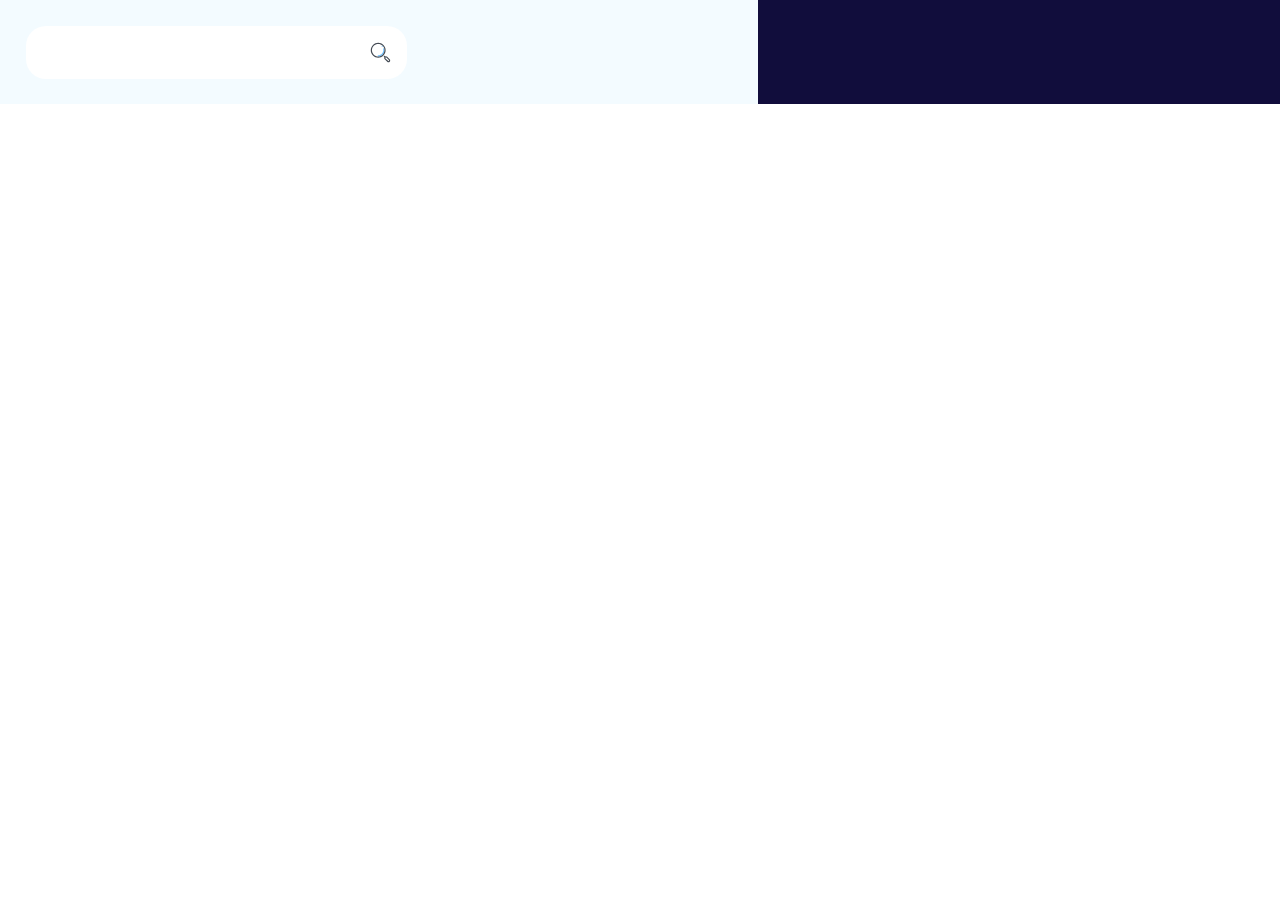
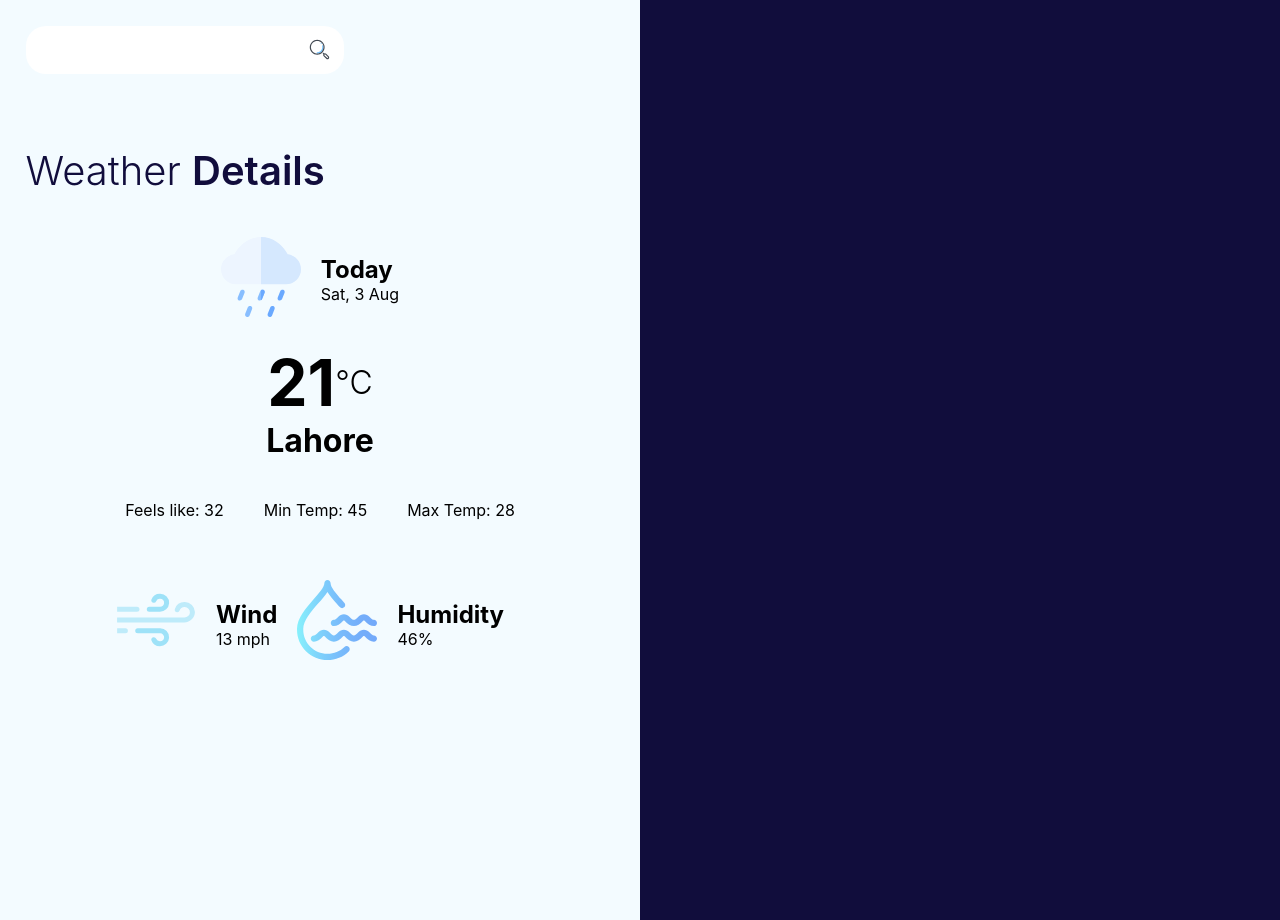
Before and after one commit to SulemanRasheed132446/weather-app, a React (Create React App) app: page / in a window 1280 px wide. Before the commit the page ends 800 px from the top, so only its background shows below. Built offline with nearby package versions, Linux system fonts and the light colour scheme.

Commit message:
created the weather box component

```diff
--- a/src/App.js
+++ b/src/App.js
@@ -1,11 +1,16 @@
 
+import { useEffect } from 'react';
 import './App.scss';
 import Header from './components/Header';
+import WeatherDetails from './components/WeatherDetails';
 
 function App() {
+  useEffect(() => {
+  }, [])
   return (
     <div >
      <Header />
+     <WeatherDetails/>
     </div>
   );
 }
--- a/src/App.scss
+++ b/src/App.scss
@@ -3,3 +3,27 @@
 .container {
   padding: 0% 3%;
 }
+h1 , h2, p {
+ margin:0
+}
+
+.flex-row {
+  display: flex;
+}
+
+.flex-col {
+  display: flex;
+  flex-direction: column;
+}
+
+.justify-between {
+  justify-content: space-between
+}
+
+.align-center {
+  align-items: center;
+}
+
+.container {
+  padding: 20px;
+}
--- a/src/components/Header/styles.module.scss
+++ b/src/components/Header/styles.module.scss
@@ -1,17 +1,18 @@
 .header {
   display: flex;
+  height:15vh
 }
 
-.header div {
-  padding: 2%;
+.header > div {
+  padding: 2% ;
+  width:50%
 }
 .header > div:nth-of-type(2) {
   background-color: #110d3c;
-  width: 40%;
+
 }
 .header > div:nth-of-type(1) {
   background-color: #f3fbff;
-  width: 60%;
 }
 
 input {
@@ -30,4 +31,5 @@ input:focus {
   border-radius: 20px;
   width: 50%;
   align-items: center;
+  padding: 2%;
 }
--- /dev/null
+++ b/src/components/WeatherBox/index.js
@@ -0,0 +1,67 @@
+import React from 'react'
+import styles from "./styles.module.scss";
+import rain from "../../assets/rain.svg";
+import humidity from "../../assets/humidity.svg";
+import wind from "../../assets/wind.svg";
+const WeatherBox = () => {
+    return (
+        <div style={{ color: "black" }}>
+        <h2 className={styles.title}>
+          Weather <span>Details</span>
+        </h2>
+        <div className="flex-col justify-between align-center container">
+          <div className="flex-row justify-between container align-center">
+            <div>
+              <img src={rain} width={80} />
+            </div>
+            <div className="container">
+              <h2>Today</h2>
+              <p>Sat, 3 Aug</p>
+            </div>
+          </div>
+          <div className={`flex-row align-center ${styles.temp}`}>
+            <h1 className="title">21</h1>
+            <span>&#8451;</span>
+          </div>
+          <div>
+            <h1>Lahore</h1>
+          </div>
+          <div className="flex-row justify-between container">
+            <p className="container">
+              Feels like: <span>32</span>
+            </p>
+            <p className="container">
+              Min Temp: <span> 45</span>
+            </p>
+            <p className="container">
+              Max Temp: <span>28</span>
+            </p>
+          </div>
+          <div className="flex-row justify-between container">
+            <div className="flex-row justify-between">
+              <div>
+                <img src={wind} width={80} />
+              </div>
+              <div className="container">
+                <h2>Wind</h2>
+                <p>13 mph</p>
+              </div>
+            </div>
+            <div className="flex-row justify-between">
+                <div>
+                  <img src={humidity} width={80} />
+                </div>
+                <div className="container">
+                  <h2>Humidity</h2>
+                  <p>46%</p>
+                </div>
+
+            </div>
+          </div>
+        </div>
+      </div>
+
+    )
+}
+
+export default WeatherBox
--- /dev/null
+++ b/src/components/WeatherBox/styles.module.scss
@@ -0,0 +1,19 @@
+
+.temp {
+    font-size: 2rem;
+    font-weight: 800;
+}
+.temp > span {
+    font-weight: 300;
+}
+
+.title {
+    font-size: 40px;
+    font-weight: 300;
+    word-spacing: 2;
+    margin-top: 0;
+    color:#110d3c
+}
+.title > span {
+    font-weight:  600;
+}
--- /dev/null
+++ b/src/components/WeatherDetails/index.js
@@ -0,0 +1,14 @@
+import React from "react";
+import WeatherBox from "../WeatherBox";
+import styles from "./styles.module.scss";
+
+const WeatherDetails = () => {
+  return (
+    <div className={styles.weatherDetails}>
+        <WeatherBox/>
+    <div></div>
+    </div>
+  );
+};
+
+export default WeatherDetails;
--- /dev/null
+++ b/src/components/WeatherDetails/styles.module.scss
@@ -0,0 +1,18 @@
+.weatherDetails {
+    height: 100vh;
+    width: 100vw;
+    display: flex;
+    color:white
+}
+.weatherDetails > div {
+    padding: 2% ;
+    width: 50%;
+}
+.weatherDetails > div:nth-of-type(2) {
+    background-color: #110d3c;
+
+  }
+  .weatherDetails > div:nth-of-type(1) {
+    background-color: #f3fbff;
+
+}
```
